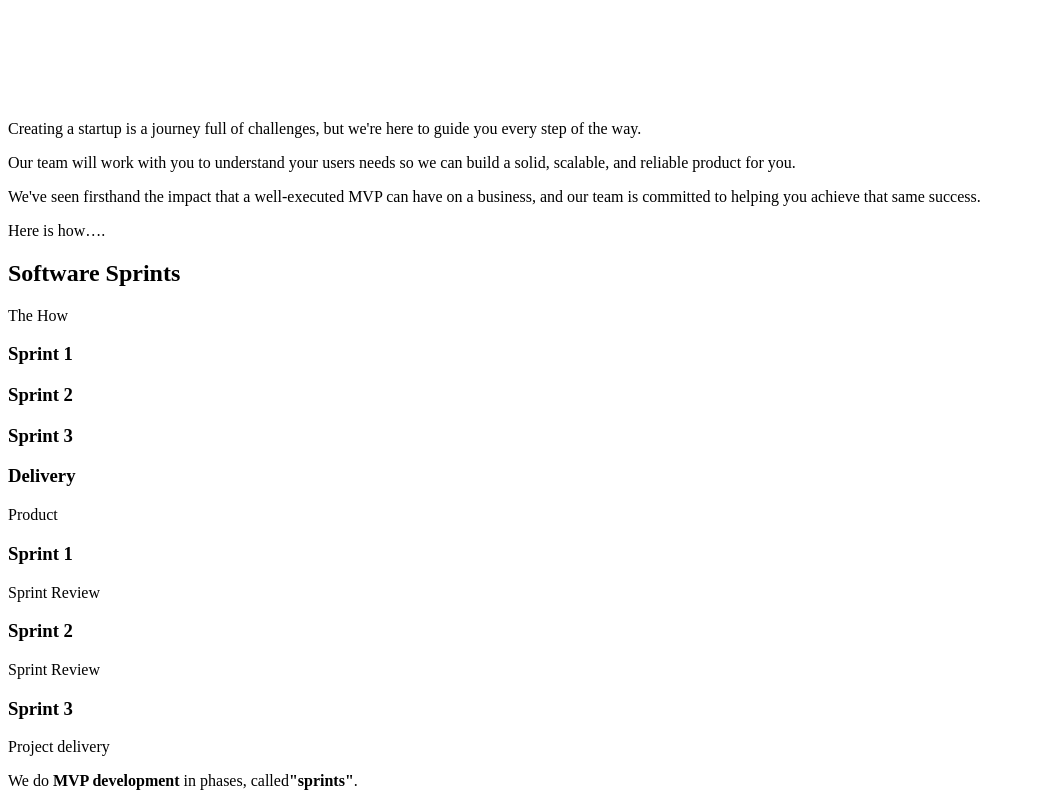
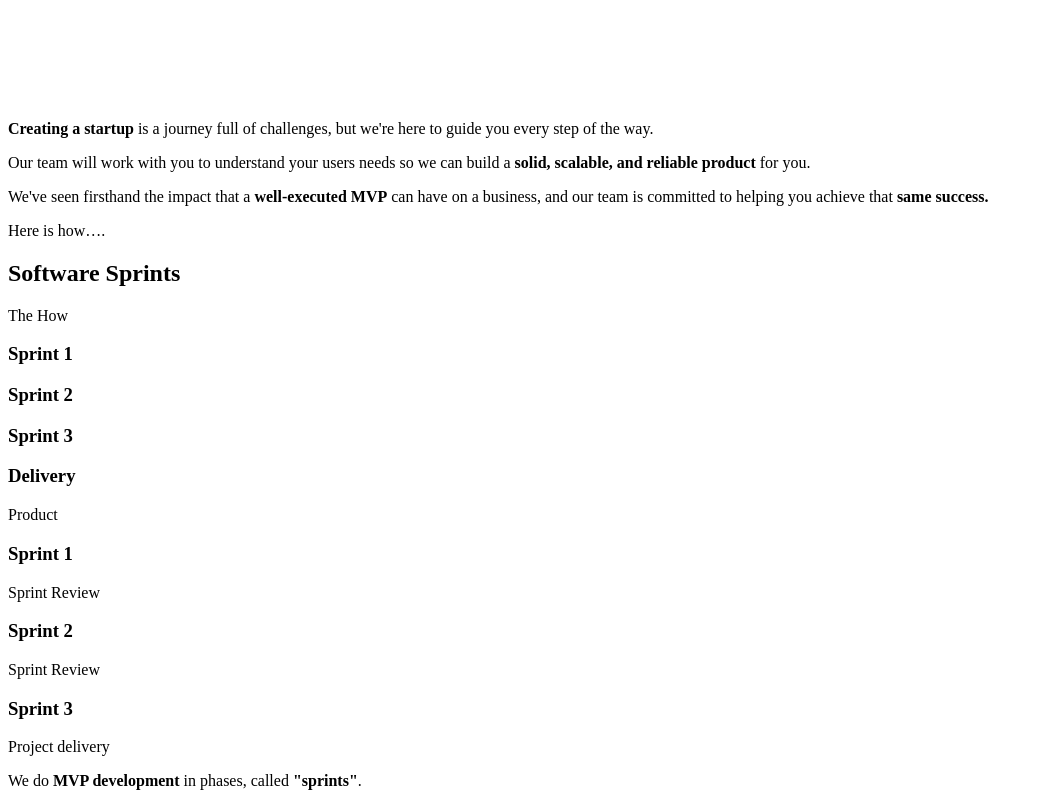
Before and after one commit to sprints-dev/website, a Next.js app: page / in a window 1280 px wide. Shown: the part 1360-2160 px from the top of the page, without its empty margins (0-1043 px from the left). Built offline with nearby package versions, Linux system fonts and the light colour scheme.

Commit message:
fix/grammar

```diff
--- a/components/landing/Book/Step1.jsx
+++ b/components/landing/Book/Step1.jsx
@@ -45,7 +45,7 @@ const Step1 = ({ setStep }) => {
   return (
     <div className="flex justify-start items-center flex-col gap-5 w-full">
       <h3 className="text-lg text-center sm:text-[1.2rem] mb-5 font-normal text-blue">
-        <strong>Friday,</strong> March 31st 16:00 pm (Uruguay)
+        <strong>Select the date and time</strong> for our inital call
       </h3>
       <div style={{ width: '92%' }} className="grid grid-cols-[auto__1fr__1fr__1fr__1fr__1fr__auto] sm:grid-cols-7 mt-2 gap-5 place-items-center w-full">
         <svg
--- a/components/landing/Idea.jsx
+++ b/components/landing/Idea.jsx
@@ -18,28 +18,28 @@ const Idea = () => {
         </div>
         <div className="flex justify-center xl:justify-between items-center gap-1 w-90">
           <div className="lg:block hidden">
-            <Image style={{maxWidth: '80%'}} src={"/idea-img.png"} width={350} height={340} alt="...." />
+            <Image style={{ maxWidth: '80%' }} src={"/idea-img.png"} width={350} height={340} alt="...." />
           </div>
           <div className="lg:block hidden">
-            <Image style={{maxWidth: '80%'}} src={"/idea-img.png"} width={350} height={340} alt="...." />
+            <Image style={{ maxWidth: '80%' }} src={"/idea-img.png"} width={350} height={340} alt="...." />
           </div>
           <div className="lg:block hidden">
-            <Image style={{maxWidth: '80%'}} src={"/idea-img.png"} width={350} height={340} alt="...." />
+            <Image style={{ maxWidth: '80%' }} src={"/idea-img.png"} width={350} height={340} alt="...." />
           </div>
         </div>
         <div className="flex justify-start items-start flex-col gap-5 px-10 md:px-20 lg:px-44">
           <p className="text-base sm:text-lg  font-medium text-white">
-            Creating a startup is a journey full of challenges, but we{"'"}re
+            <strong>Creating a startup</strong> is a journey full of challenges, but we{"'"}re
             here to guide you every step of the way.
           </p>
           <p className="text-base sm:text-lg  font-medium text-white">
             Our team will work with you to understand your users needs so we can
-            build a solid, scalable, and reliable product for you.
+            build a <strong>solid, scalable, and reliable product</strong> for you.
           </p>
           <p className="text-base sm:text-lg  font-medium text-white">
-            We{"'"}ve seen firsthand the impact that a well-executed MVP can
+            We{"'"}ve seen firsthand the impact that a <strong>well-executed MVP</strong> can
             have on a business, and our team is committed to helping you achieve
-            that same success.
+            that <strong>same success.</strong>
           </p>
           <p className="text-base sm:text-lg  font-medium text-white">
             Here is how….
--- a/components/landing/Software.jsx
+++ b/components/landing/Software.jsx
@@ -80,14 +80,14 @@ const Software = () => {
           <p className="text-white text-base sm:text-lg max-w-[1000px] text-center font-medium">
             We do <strong>MVP development</strong> in phases, called
             <strong>
-              {'"'}sprints{'"'}
+            {" "}{'"'}sprints{'"'}
             </strong>
             .
           </p>
           <p className="text-white text-base sm:text-lg  max-w-[1000px] text-center font-medium">
             Each sprint lasts <strong>4 weeks</strong>, with a{" "}
             <strong>sprint review</strong>
-            afterwards.
+            {" "}afterwards.
           </p>
           <p className="text-white text-base sm:text-lg  max-w-[1000px] text-center font-medium">
             The average <strong>MVP Development</strong> takes{" "}
```
